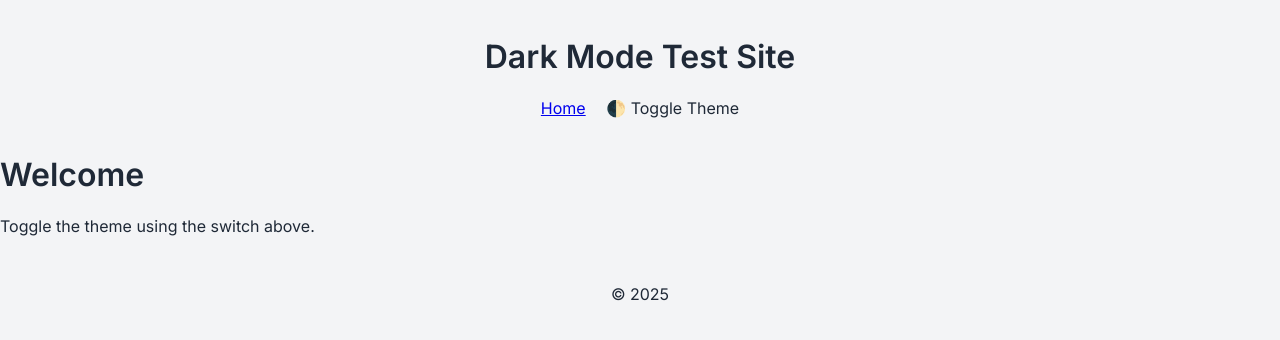
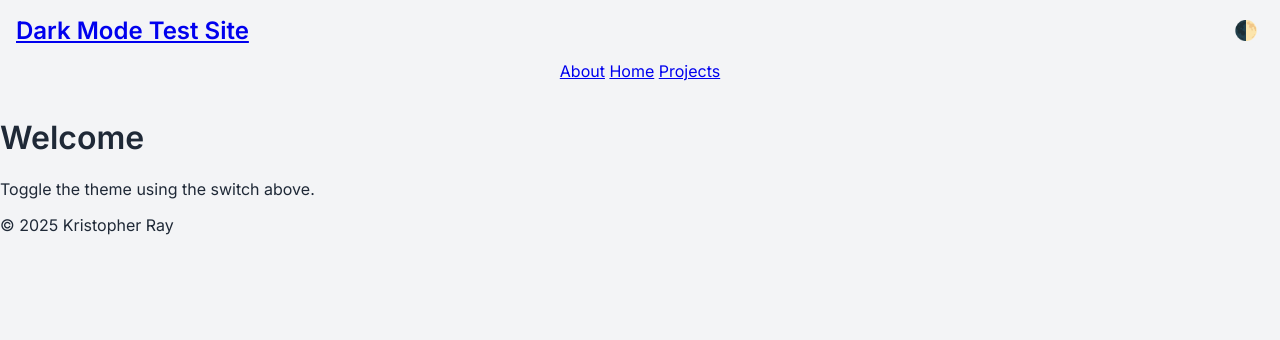
Before and after one commit to sovulent/sovulent.github.io, a Jekyll site: the page built from index.md, in a window 1280 px wide. Shown: the top 340 px of the page. Built offline with Jekyll 4.4.1, drawn with Linux system fonts in a browser that asks for light colours.

Commit message:
dark mode fix

```diff
--- a/_layouts/default.html
+++ b/_layouts/default.html
@@ -2,17 +2,23 @@
 <html lang="en">
 <head>
   <meta charset="UTF-8">
-  <title>{{ page.title }}</title>
+  <title>{{ page.title }} | {{ site.title }}</title>
   <meta name="viewport" content="width=device-width, initial-scale=1">
   <link href="https://fonts.googleapis.com/css2?family=Inter:wght@400;600&display=swap" rel="stylesheet">
   <link rel="stylesheet" href="{{ '/assets/style.css' | relative_url }}">
 </head>
 <body>
   <header>
-    <h1>{{ site.title }}</h1>
+    <div class="topbar">
+      <h1><a href="{{ '/' | relative_url }}">{{ site.title }}</a></h1>
+      <button id="theme-toggle" aria-label="Toggle dark mode">🌓</button>
+    </div>
     <nav>
-      <a href="/">Home</a>
-      <span class="toggle-button" id="theme-toggle">🌓 Toggle Theme</span>
+      {% for page in site.pages %}
+        {% if page.title %}
+          <a href="{{ page.url | relative_url }}">{{ page.title }}</a>
+        {% endif %}
+      {% endfor %}
     </nav>
   </header>
 
@@ -21,7 +27,7 @@
   </main>
 
   <footer>
-    <p>© {{ site.time | date: '%Y' }}</p>
+    <p>© {{ site.time | date: '%Y' }} Kristopher Ray</p>
   </footer>
 
   <script src="{{ '/assets/theme.js' | relative_url }}"></script>
--- a/assets/style.css
+++ b/assets/style.css
@@ -1,11 +1,17 @@
 :root {
   --bg: #f3f4f6;
   --fg: #1f2937;
+  --card-bg: #fff;
+  --link: #4b0082;
+  --muted: #6b7280;
 }
 
 body.dark {
   --bg: #0d1117;
   --fg: #c9d1d9;
+  --card-bg: #161b22;
+  --link: #58a6ff;
+  --muted: #8b949e;
 }
 
 body {
@@ -16,16 +22,29 @@
   padding: 0;
 }
 
-header, footer {
-  text-align: center;
+.topbar {
+  display: flex;
+  justify-content: space-between;
+  align-items: center;
   padding: 1rem;
+  flex-wrap: wrap;
+}
+
+.topbar h1 {
+  margin: 0;
+  font-size: 1.5rem;
+  color: var(--link);
+}
+
+#theme-toggle {
+  font-size: 1.2rem;
+  background: none;
+  border: none;
+  cursor: pointer;
+  color: var(--link);
 }
 
 nav {
-  margin-top: 1rem;
+  text-align: center;
+  padding-bottom: 1rem;
 }
-
-.toggle-button {
-  cursor: pointer;
-  margin-left: 1rem;
-}
--- a/assets/theme.js
+++ b/assets/theme.js
@@ -1,15 +1,11 @@
 document.addEventListener("DOMContentLoaded", function () {
-  const toggleBtn = document.getElementById("theme-toggle");
+  const toggle = document.getElementById("theme-toggle");
+  const saved = localStorage.getItem("theme");
+  if (saved === "dark") document.body.classList.add("dark");
 
-  if (localStorage.getItem("theme") === "dark") {
-    document.body.classList.add("dark");
-  }
-
-  if (toggleBtn) {
-    toggleBtn.addEventListener("click", () => {
-      document.body.classList.toggle("dark");
-      const isDark = document.body.classList.contains("dark");
-      localStorage.setItem("theme", isDark ? "dark" : "light");
-    });
-  }
+  toggle.addEventListener("click", () => {
+    document.body.classList.toggle("dark");
+    const active = document.body.classList.contains("dark");
+    localStorage.setItem("theme", active ? "dark" : "light");
+  });
 });
```
